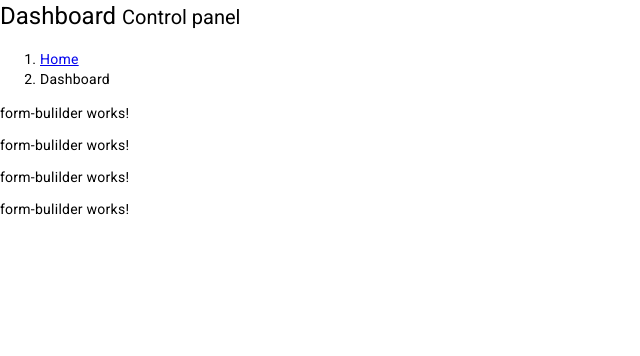
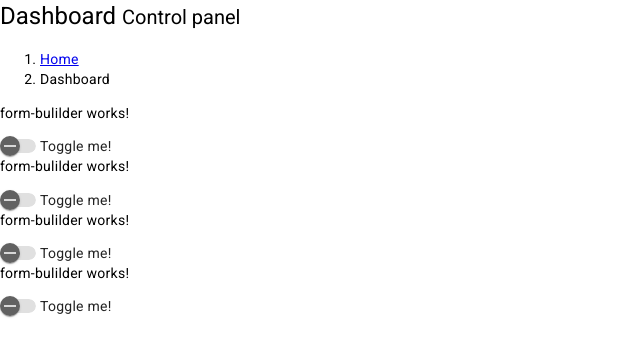
Before and after one commit to mshafiey/start-angular, an Angular app: page / in a window 1280 px wide. Shown: the top 356 px of the page, without its empty margins (0-640 px from the left). Built offline with nearby package versions, Linux system fonts and the light colour scheme.

Commit message:
add:Add MatSlideToggleModule to form-bulilder.component.ts

```diff
--- a/src/app/form-bulilder/form-bulilder.component.html
+++ b/src/app/form-bulilder/form-bulilder.component.html
@@ -1 +1,2 @@
 <p>form-bulilder works!</p>
+<mat-slide-toggle>Toggle me!</mat-slide-toggle>
```
Also changed, not shown: src/app/form-bulilder/form-bulilder.component.ts (+4 -5 lines).
